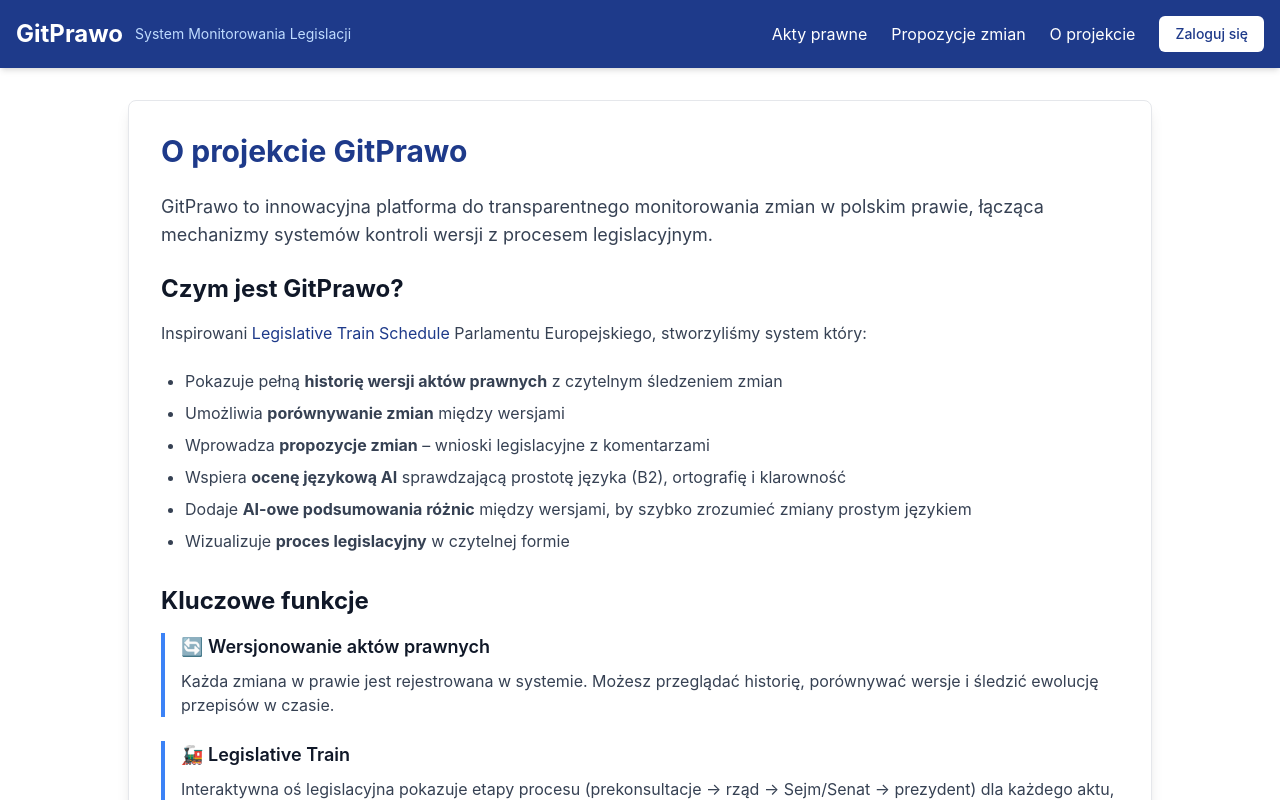
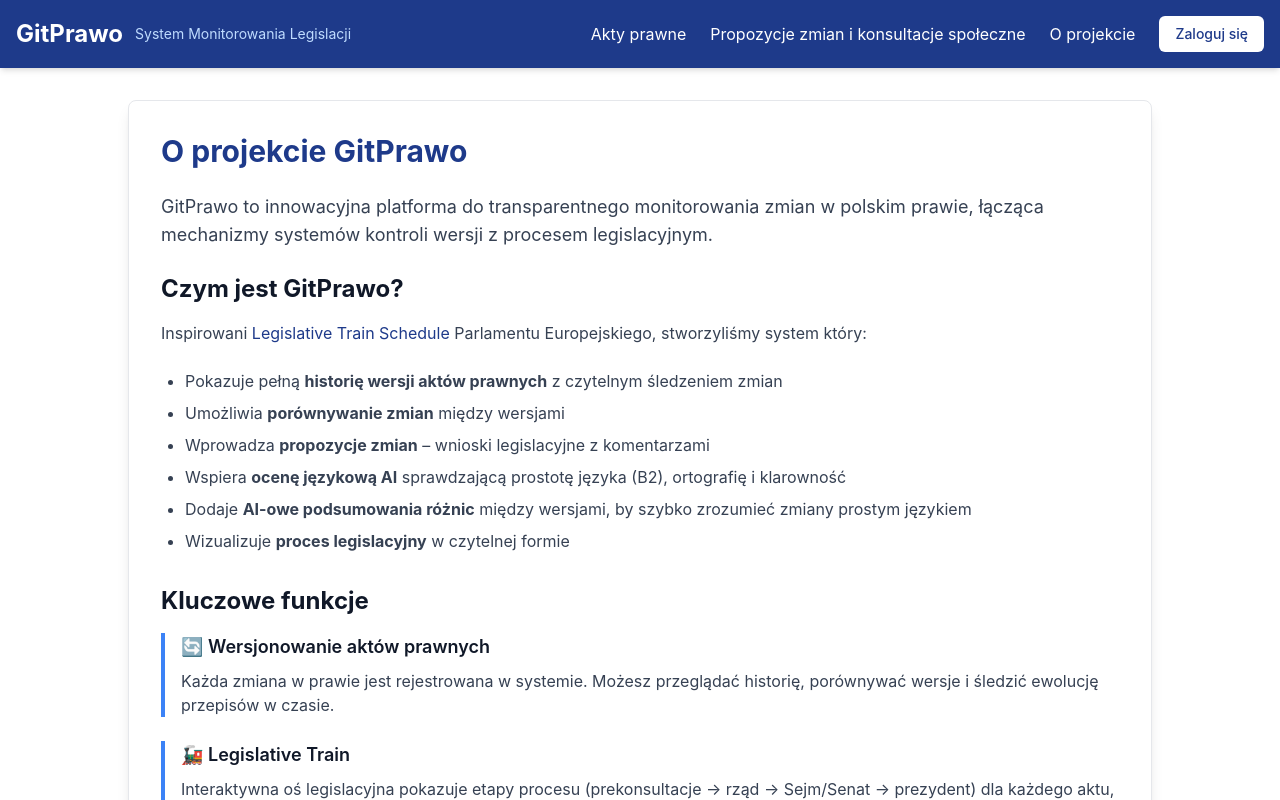
Before and after one commit to igorjakus/gitprawo, a Next.js app: page /about in a window 1280 px wide. Shown: the top 800 px of the page. Built offline with nearby package versions, Linux system fonts and the light colour scheme.

Commit message:
Change button desc

```diff
--- a/src/app/layout.tsx
+++ b/src/app/layout.tsx
@@ -39,7 +39,7 @@
                   href="/propozycje-zmian"
                   className="hover:text-blue-200 transition-colors"
                 >
-                  Propozycje zmian
+                  Propozycje zmian i konsultacje społeczne
                 </Link>
                 <Link
                   href="/about"
```
